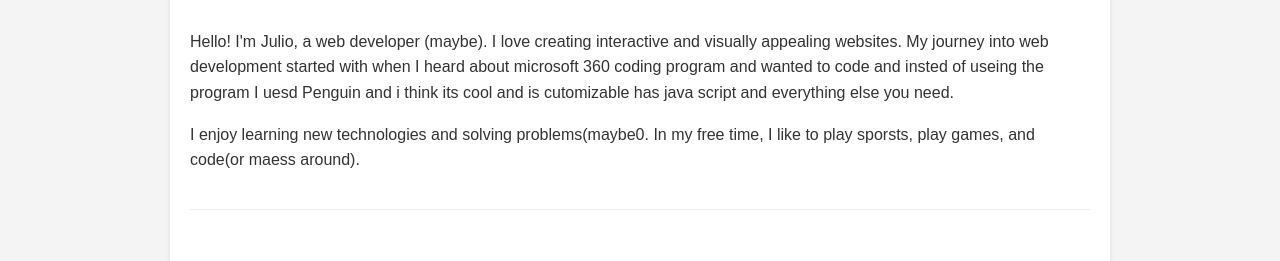
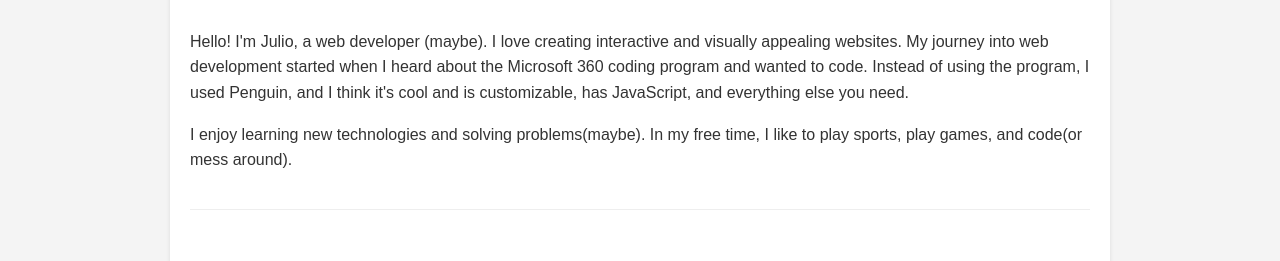
Before and after one commit to Julio44332/shiny-giggle, a plain HTML site: page index.html in a window 1280 px wide. Shown: the part 338-599 px from the top of the page. Drawn offline with Linux system fonts and the light colour scheme.

Commit message:
Update index.html

```diff
--- a/index.html
+++ b/index.html
@@ -23,8 +23,8 @@
     <main>
         <section id="about">
             <h2>About Me</h2>
-            <p>Hello! I'm Julio, a web developer (maybe). I love creating interactive and visually appealing websites. My journey into web development started with when I heard about microsoft 360 coding program and wanted to code and insted of useing the program I uesd Penguin and i think its cool and is cutomizable has java script and everything else you need.</p>
-            <p>I enjoy learning new technologies and solving problems(maybe0. In my free time, I like to play sporsts, play games, and code(or maess around).</p>
+            <p>Hello! I'm Julio, a web developer (maybe). I love creating interactive and visually appealing websites. My journey into web development started when I heard about the Microsoft 360 coding program and wanted to code. Instead of using the program, I used Penguin, and I think it's cool and is customizable, has JavaScript, and everything else you need.</p>
+            <p>I enjoy learning new technologies and solving problems(maybe). In my free time, I like to play sports, play games, and code(or mess around).</p>
         </section>
 
         <section id="projects">
```
